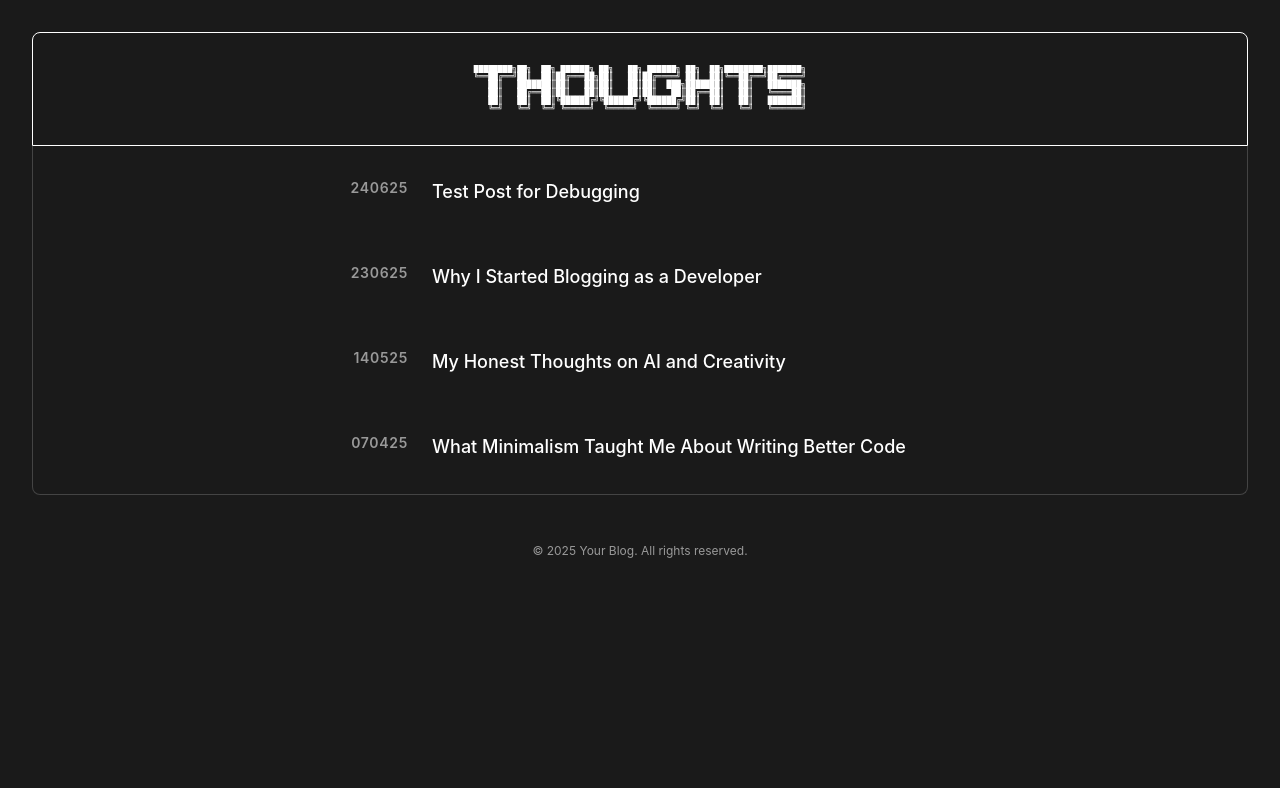
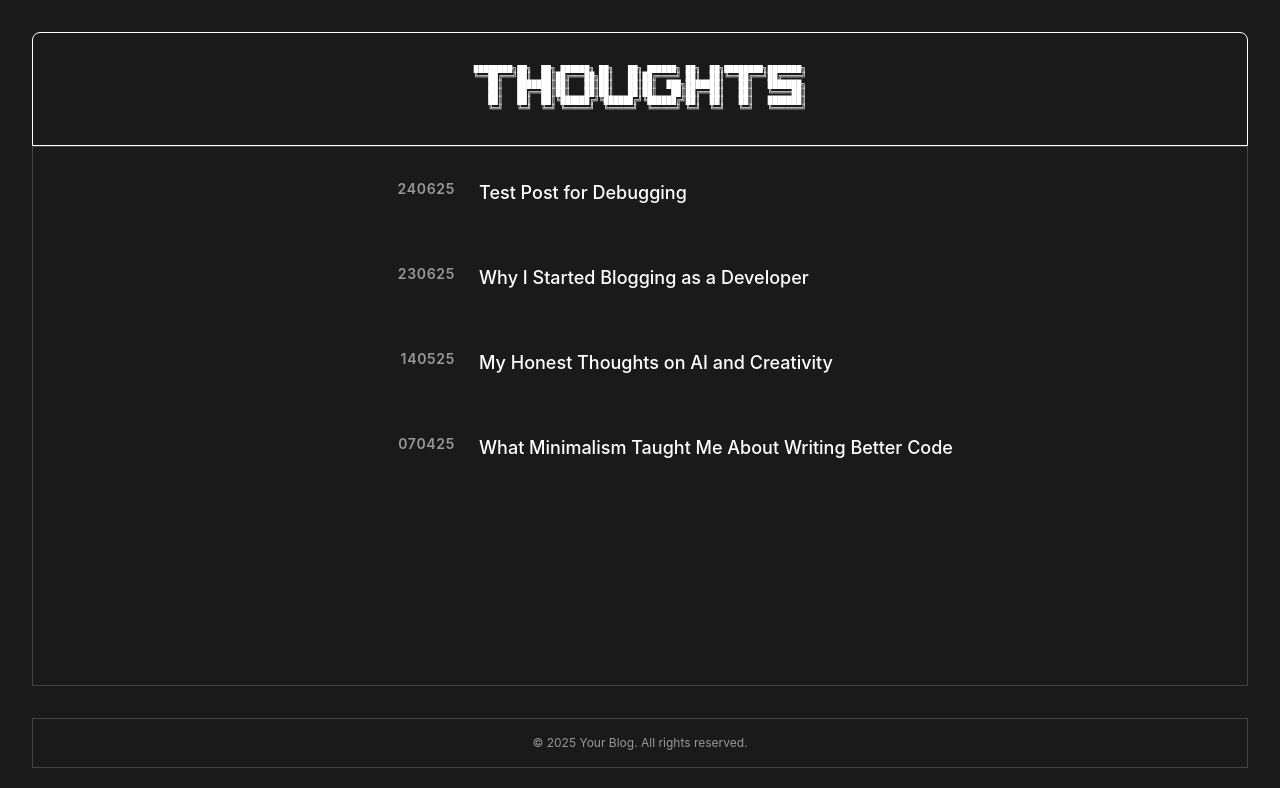
Before and after one commit to AnubhabMukherjee2003/anubhab-blog, a Next.js app: page / in a window 1280 px wide. Shown: the top 788 px of the page. Built offline with nearby package versions, Linux system fonts and the light colour scheme.

Commit message:
root page style fixed

```diff
--- a/app/page.js
+++ b/app/page.js
@@ -59,20 +59,23 @@ export default async function Page() {
   const blogPosts = await getBlogPosts();
 
   return (
-    <div className="w-full min-h-screen p-[clamp(0.5rem,3vw,2rem)] ">
+    <div className="min-h-screen flex flex-col w-full p-[clamp(0.5rem,3vw,2rem)]">
+      <header className="flex-none" style={{ flexBasis: '20%' }}>
         <Header />
-      <main className="border border-[#444] border-t-0 rounded-b-lg p-4">
-        <section className="max-w-3xl mx-auto px-2 sm:px-6">
+      </header>
+      <main className="flex-1 border border-[#444] " style={{ flexBasis: '70%' }}>
+        <div className="border-t-0 rounded-b-lg p-4 h-full flex flex-col">
+          <section className="max-w-3xl mx-auto px-2 sm:px-6 flex-1 flex flex-col justify-center">
             <div className="grid gap-2 md:grid-cols-[minmax(80px,10vw)_1fr] md:gap-6">
               {blogPosts.map((post) => (
                 <Fragment key={post.slug}>
                   <span className="text-xs md:text-sm font-semibold text-[#999] uppercase tracking-wider pt-3 md:pt-4 md:pl-2 md:text-right md:col-span-1">
                     {formatDate(post.publishDate)}
                   </span>
-                <div className="py-2 md:py-4 border-b border-transparent hover:border-[#444] transition md:col-span-1 group">
+                  <div className="py-2 md:py-4 border-b border-transparent md:col-span-1 group">
                     <Link
                       href={`/${post.slug}`}
-                    className="block font-medium text-base md:text-lg text-white group-hover:text-[#999] transition-colors duration-200"
+                      className="block font-medium text-base md:text-lg text-white "
                     >
                       <span className="relative after:absolute after:bottom-[-2px] after:left-0 after:w-0 after:h-0.5 after:bg-[#999] after:transition-all after:duration-300 after:ease-in-out group-hover:after:w-full">
                         {post.title}
@@ -83,8 +86,9 @@ export default async function Page() {
               ))}
             </div>
           </section>
+        </div>
       </main>
-      <footer className="mt-8 py-4 text-center text-xs text-[#999]">
+      <footer className="border border-[#444] flex-none mt-8 py-4 text-center text-xs text-[#999]" style={{ flexBasis: '10%' }}>
         <p>© {new Date().getFullYear()} Your Blog. All rights reserved.</p>
       </footer>
     </div>
```
Lines whose indentation alone changed are shown as unchanged.
